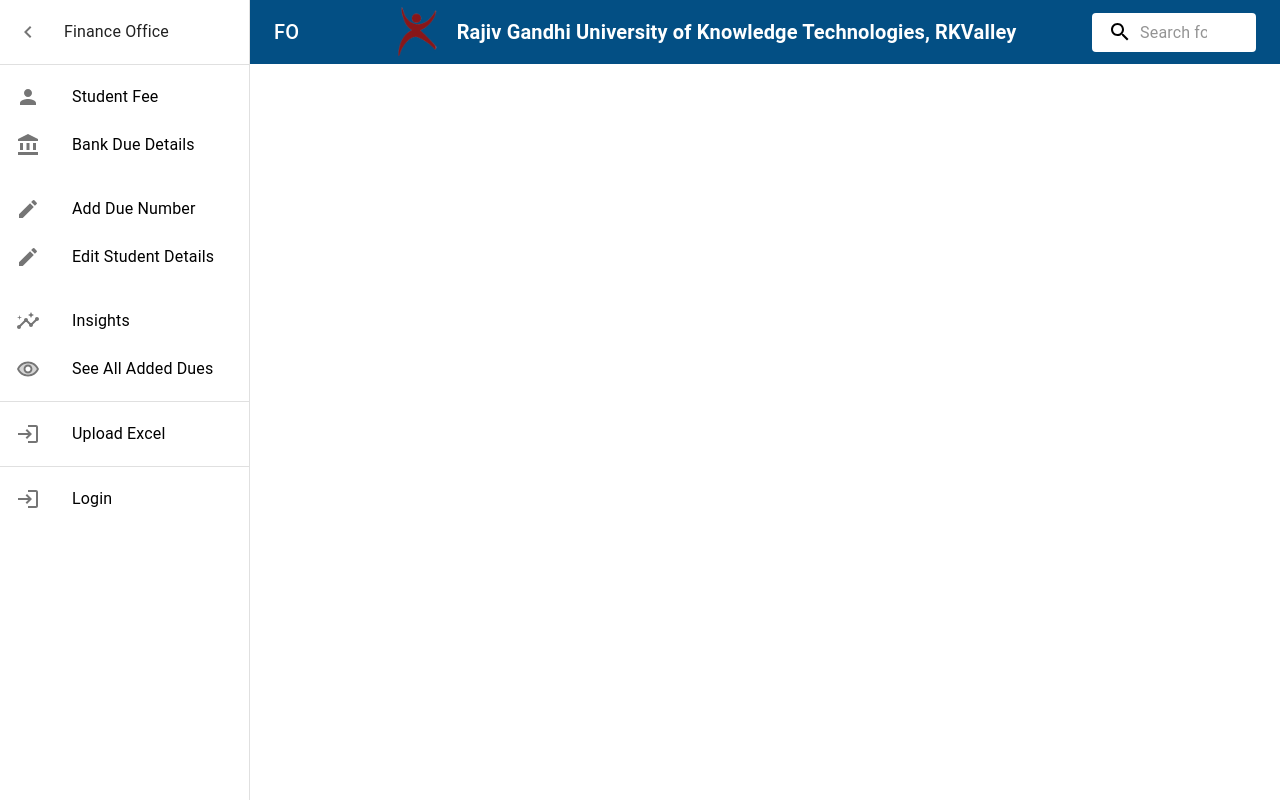
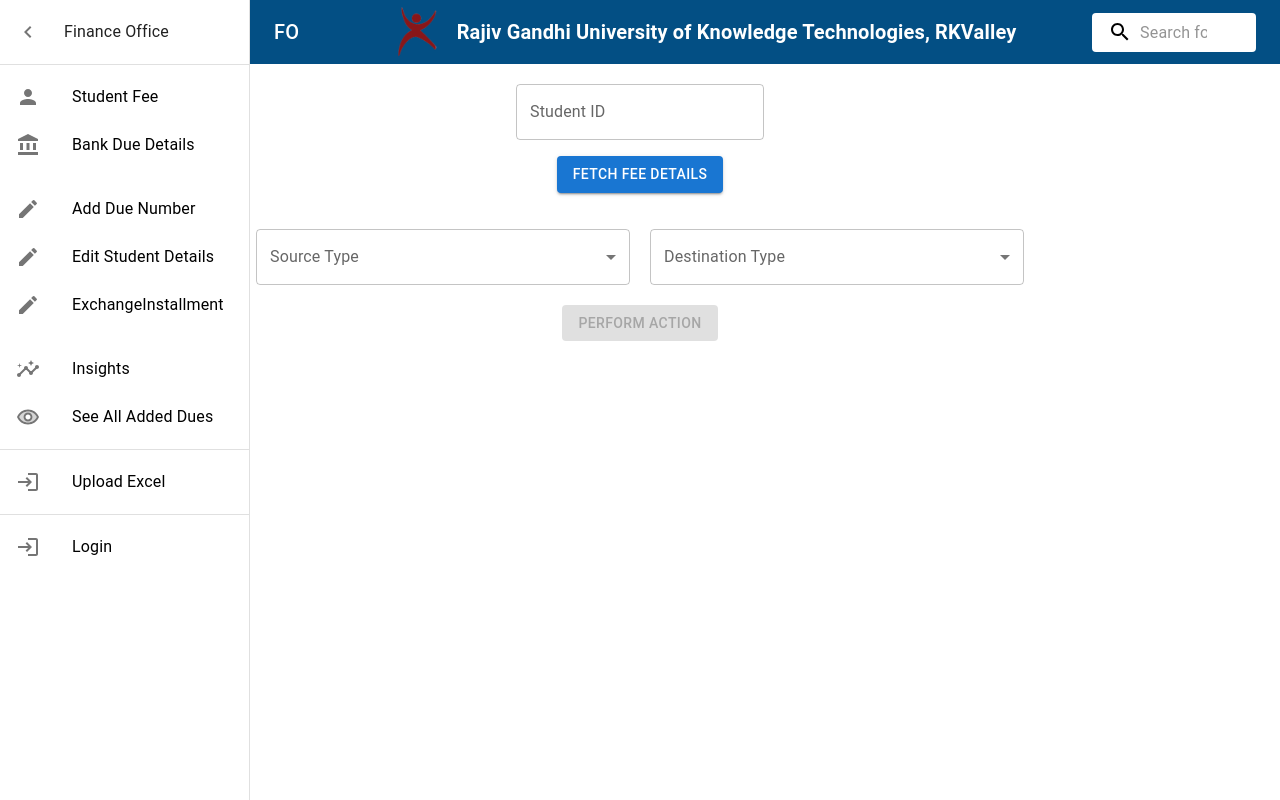
Before and after one commit to Student-Recreation-Center-CSE-RKV/Finance-Client, a React (Create React App) app: page /edit/installment in a window 1280 px wide. Both pictures are taken after a click on the button "open drawer". Built offline with nearby package versions, Linux system fonts and the light colour scheme.

Commit message:
Exchange Installment

```diff
--- a/src/App.js
+++ b/src/App.js
@@ -10,6 +10,7 @@
 import Home from "./pages/Home";
 import TotalCharts from "./components/TotalCharts";
 import EditStudent from "./components/EditStudent";
+import EditInstallment from "./components/EditInstallment";
 import AddDue from "./components/AddDue";
 import Navbar from "./components/Navbar";
 import SeeAddedDues from "./components/SeeAddedDues";
@@ -83,6 +84,12 @@
               <AddDue triggerSnackbar={showSnackbar} setMessage={setMessage} />
             }
           />
+          <Route
+            path="/edit/installment"
+            element={
+              <EditInstallment triggerSnackbar={showSnackbar} setMessage={setMessage} />
+            }
+          />
 
           <Route
             path="/Upload"
--- /dev/null
+++ b/src/components/EditInstallment.jsx
@@ -0,0 +1,215 @@
+import React, { useState, useEffect } from "react";
+import axios from "axios";
+import { snackbarUtil } from "../utils/SnackbarUtils";
+// import VerifyTextField from "../utils/VerifyTextField";
+import {
+  TextField,
+  Button,
+  MenuItem,
+  Select,
+  FormControl,
+  InputLabel,
+  Typography,
+  Table,
+  TableBody,
+  TableCell,
+  TableContainer,
+  TableRow,
+  Paper,
+} from "@mui/material";
+
+const EditInstallment = ({ setMessage, triggerSnackbar }) => {
+  const [studentID, setStudentID] = useState("");
+  const [sourceType, setSourceType] = useState("");
+  const [destinationType, setDestinationType] = useState("");
+  const [dueNumbers, setDueNumbers] = useState([]);
+  const [selectedDueNumber, setSelectedDueNumber] = useState("");
+  const [dueDetails, setDueDetails] = useState(null);
+  const [isLoading, setIsLoading] = useState(false);
+
+  // Fetch fee details based on student ID
+  const fetchFeeDetails = async () => {
+    // if (!VerifyTextField.textFieldCheck(studentID)) {
+    //   snackbarUtil(setMessage, triggerSnackbar, "Enter valid ID", "error");
+    //   return;
+    // }
+    try {
+      setIsLoading(true);
+      const response = await axios.get(
+        `http://localhost:3001/api/v1/student/fee/${studentID}`
+      );
+      const feeData = response.data.feeDetails;
+      setDueNumbers(feeData.map((due) => due.dueNumber)); // Extract due numbers
+      snackbarUtil(
+        setMessage,
+        triggerSnackbar,
+        "Fetched Fee Details",
+        "success"
+      );
+      setIsLoading(false);
+    } catch (error) {
+      snackbarUtil(setMessage, triggerSnackbar, error.message, "error");
+      setIsLoading(false);
+    }
+  };
+
+  // Fetch details for the selected due number
+  const fetchDueDetails = () => {
+    const selectedDue = dueNumbers.find(
+      (due) => due.dueNumber === selectedDueNumber
+    );
+    if (selectedDue) {
+      setDueDetails(selectedDue);
+    }
+  };
+
+  return (
+    <div
+      style={{ display: "flex", flexDirection: "column", alignItems: "center" }}
+    >
+      {/* Input for Student ID and Fetch Button */}
+      <div
+        style={{
+          display: "flex",
+          alignItems: "center",
+          marginTop: "20px",
+          gap: "10px",
+        }}
+      >
+        <TextField
+          label="Student ID"
+          value={studentID}
+          onChange={(e) => setStudentID(e.target.value)}
+          fullWidth
+        />
+      </div>
+      <div>
+        <Button
+          variant="contained"
+          onClick={fetchFeeDetails}
+          disabled={isLoading}
+          sx={{
+                marginTop: 2 ,
+                marginBottom:2,
+             }}
+        >
+          Fetch Fee Details
+        </Button>
+      </div>
+      {/* Source Type and Destination Type Select */}
+      <div
+        style={{
+          display: "flex",
+          gap: "20px",
+          marginTop: "20px",
+          width: "60%",
+        }}
+      >
+        <FormControl fullWidth>
+          <InputLabel>Source Type</InputLabel>
+          <Select
+            value={sourceType}
+            onChange={(e) => setSourceType(e.target.value)}
+            label="Source Type"
+          >
+            <MenuItem value="TutionFee">Tuition Fee</MenuItem>
+            <MenuItem value="HostelFee">Hostel Fee</MenuItem>
+            <MenuItem value="Others">Others</MenuItem>
+          </Select>
+        </FormControl>
+
+        <FormControl fullWidth>
+          <InputLabel>Destination Type</InputLabel>
+          <Select
+            value={destinationType}
+            onChange={(e) => setDestinationType(e.target.value)}
+            label="Destination Type"
+          >
+            <MenuItem value="TutionFee">Tuition Fee</MenuItem>
+            <MenuItem value="HostelFee">Hostel Fee</MenuItem>
+            <MenuItem value="Others">Others</MenuItem>
+          </Select>
+        </FormControl>
+      </div>
+
+      {/* Due Number Dropdown */}
+      {dueNumbers.length > 0 && (
+        <div style={{ display: "flex", marginTop: "20px", width: "60%" }}>
+          <FormControl fullWidth>
+            <InputLabel>Due Number</InputLabel>
+            <Select
+              value={selectedDueNumber}
+              onChange={(e) => {
+                setSelectedDueNumber(e.target.value);
+                fetchDueDetails();
+              }}
+              label="Due Number"
+            >
+              {dueNumbers.map((due) => (
+                <MenuItem key={due} value={due}>
+                  {due}
+                </MenuItem>
+              ))}
+            </Select>
+          </FormControl>
+        </div>
+      )}
+
+      {/* Display Due Details */}
+      {dueDetails && (
+        <TableContainer
+          component={Paper}
+          style={{ marginTop: "20px", width: "60%" }}
+        >
+          <Typography
+            variant="h6"
+            align="center"
+            sx={{ marginTop: "20px", marginBottom: "20px", fontWeight: "bold" }}
+          >
+            Due Details
+          </Typography>
+          <Table sx={{ minWidth: 650 }} aria-label="due details table">
+            <TableBody>
+              <TableRow>
+                <TableCell sx={{ fontWeight: "bold", color: "#1976D2" }}>
+                  Due Number
+                </TableCell>
+                <TableCell>{dueDetails.dueNumber}</TableCell>
+              </TableRow>
+              <TableRow>
+                <TableCell sx={{ fontWeight: "bold", color: "#1976D2" }}>
+                  Amount
+                </TableCell>
+                <TableCell>{dueDetails.amount}</TableCell>
+              </TableRow>
+              <TableRow>
+                <TableCell sx={{ fontWeight: "bold", color: "#1976D2" }}>
+                  Due Date
+                </TableCell>
+                <TableCell>{dueDetails.dueDate}</TableCell>
+              </TableRow>
+            </TableBody>
+          </Table>
+        </TableContainer>
+      )}
+
+      {/* Action Button */}
+      <div
+        style={{ display: "flex", justifyContent: "center", marginTop: "20px" }}
+      >
+        <Button
+          variant="contained"
+          color="primary"
+          onClick={() => {
+            // Integrate action here
+          }}
+          disabled={!dueDetails}
+        >
+          Perform Action
+        </Button>
+      </div>
+    </div>
+  );
+};
+
+export default EditInstallment;
--- a/src/components/Navbar.jsx
+++ b/src/components/Navbar.jsx
@@ -160,23 +160,22 @@
       <CssBaseline />
       <AppBar position="static" open={open} sx={{ backgroundColor: "#034f84" }}>
         <Toolbar>
-
           <IconButton
             aria-label="open drawer"
             onClick={handleDrawerOpen}
             edge="start"
             sx={[
               {
-                color: 'black',           // Set the icon color (can be anything you prefer)
-                backgroundColor: 'white', // White background circle
-                borderRadius: '50%',      // Circular shape
-                padding: '8px',           // Padding to make the circle larger
+                color: "black", // Set the icon color (can be anything you prefer)
+                backgroundColor: "white", // White background circle
+                borderRadius: "50%", // Circular shape
+                padding: "8px", // Padding to make the circle larger
                 mr: 2,
-                '&:hover': {
-                  backgroundColor: 'lightgray', // Change background on hover for a nice effect
+                "&:hover": {
+                  backgroundColor: "lightgray", // Change background on hover for a nice effect
                 },
               },
-              open && { display: "none" },  // Conditionally hide when open
+              open && { display: "none" }, // Conditionally hide when open
             ]}
           >
             <AccountBalanceIcon />
@@ -255,9 +254,19 @@
         </List>
 
         <List>
-          {["Add Due Number","Edit Student Details"].map((text, index) => (
+          {[
+            "Add Due Number",
+            "Edit Student Details",
+            "ExchangeInstallment",
+          ].map((text, index) => (
             <Link
-              to={text === "Add Due Number" ? "/add/due" : "/edit/student"}
+              to={
+                text === "Add Due Number"
+                  ? "/add/due"
+                  : text === "Edit Student Details"
+                  ? "/edit/student"
+                  : "/edit/installment"
+              }
               style={{
                 textDecoration: "none",
                 color: "black",
@@ -267,7 +276,11 @@
               <ListItem key={text} disablePadding>
                 <ListItemButton>
                   <ListItemIcon>
-                    {index === 0 ? <ModeEditOutlineIcon /> : <ModeEditOutlineIcon />}
+                    {index === 0 ? (
+                      <ModeEditOutlineIcon />
+                    ) : (
+                      <ModeEditOutlineIcon />
+                    )}
                   </ListItemIcon>
                   <ListItemText primary={text} />
                 </ListItemButton>
@@ -276,7 +289,7 @@
           ))}
         </List>
         <List>
-          {["Insights","See All Added Dues"].map((text, index) => (
+          {["Insights", "See All Added Dues"].map((text, index) => (
             <Link
               to={text === "Insights" ? "/Insights" : "/see/added/dues"}
               style={{
@@ -288,7 +301,11 @@
               <ListItem key={text} disablePadding>
                 <ListItemButton>
                   <ListItemIcon>
-                    {index === 0 ? <InsightsIcon/> : <RemoveRedEyeTwoToneIcon/>}
+                    {index === 0 ? (
+                      <InsightsIcon />
+                    ) : (
+                      <RemoveRedEyeTwoToneIcon />
+                    )}
                   </ListItemIcon>
                   <ListItemText primary={text} />
                 </ListItemButton>
@@ -321,7 +338,6 @@
         </List>
         <Divider />
 
-
         <List>
           <Link
             to="/Auth/Login" // Redirect to home if signed out, else to login
@@ -341,10 +357,7 @@
             </ListItem>
           </Link>
         </List>
-
-
       </Drawer>
-
     </Box>
   );
 };
```
Lines whose indentation alone changed are shown as unchanged.
